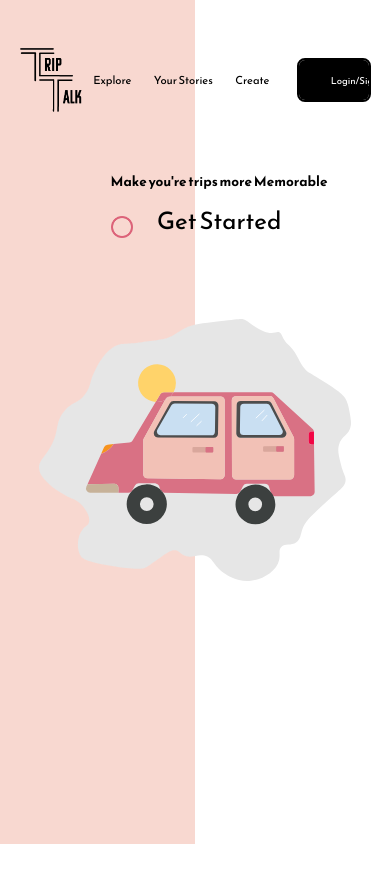
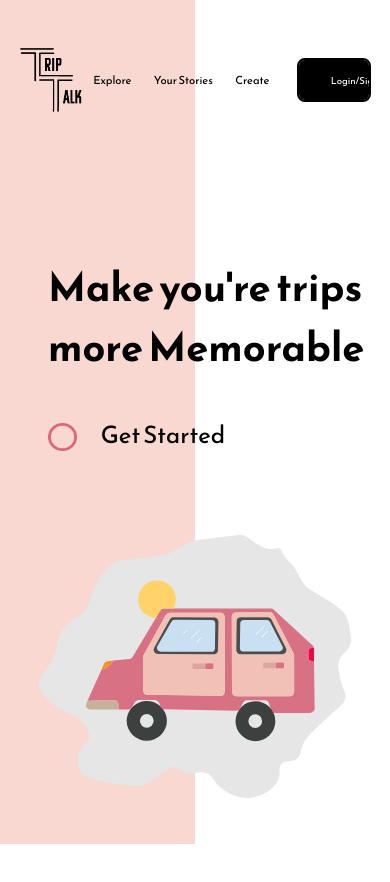
Before and after one commit to Rohith-Raju/triptalk-prod, a React (Create React App) app: page / in a window 390 px wide. Shown: the top 882 px of the page. After the commit the page ends 844 px from the top, so only its background shows below. Built offline with nearby package versions, Linux system fonts and the light colour scheme; no server answers.

Commit message:
made changes to homepage (frontend)

```diff
--- a/package.json
+++ b/package.json
@@ -6,6 +6,7 @@
     "@testing-library/jest-dom": "^5.14.1",
     "@testing-library/react": "^11.2.7",
     "@testing-library/user-event": "^12.8.3",
+    "firebase": "^9.0.0-beta.8",
     "gsap": "^3.7.1",
     "react": "^17.0.2",
     "react-dom": "^17.0.2",
--- a/src/App.js
+++ b/src/App.js
@@ -1,16 +1,19 @@
 import Homepage from './pages/homepage';
 import Login from './pages/login';
+import { Authprovider } from './contexts/Authcontext';
 import { BrowserRouter as Router, Switch, Route } from 'react-router-dom';
 
 function App() {
   return (
     <div className="App">
+      <Authprovider>
         <Router>
           <Switch>
             <Route path="/" exact component={Homepage} />
             <Route path="/signin" exact component={Login} />
           </Switch>
         </Router>
+      </Authprovider>
     </div>
   );
 }
--- /dev/null
+++ b/src/contexts/Authcontext.jsx
@@ -0,0 +1,34 @@
+import React, { useContext, createContext } from 'react';
+import app from '../firebase';
+import {
+  getAuth,
+  signInWithEmailAndPassword,
+  signInWithPopup,
+  GoogleAuthProvider,
+} from 'firebase/auth';
+
+const auth = getAuth(app);
+
+const Authcontext = createContext();
+
+export function useAuth() {
+  return useContext(Authcontext);
+}
+
+export const Authprovider = ({ children }) => {
+  const Googlesignup = () => {
+    const google = new GoogleAuthProvider();
+    return signInWithPopup(auth, google);
+  };
+
+  const emailPassword = () => {
+    signInWithEmailAndPassword(auth, email, password).then(user);
+  };
+
+  const value = {
+    Googlesignup,
+    emailPassword,
+  };
+
+  return <Authcontext.Provider value={value}>{children}</Authcontext.Provider>;
+};
--- /dev/null
+++ b/src/firebase.js
@@ -0,0 +1,15 @@
+import { initializeApp } from 'firebase/app';
+
+const firebaseConfig = {
+  apiKey: process.env.REACT_APP_FIREBASE_API_KEY,
+  authDomain: process.env.REACT_APP_FIREBASE_AUTH_DOMAIN,
+  projectId: process.env.REACT_APP_FIREBASE_PROJECT_ID,
+  storageBucket: process.env.REACT_APP_FIREBASE_STORAGE_BUCKET,
+  messagingSenderId: process.env.REACT_APP_FIREBASE_MESSAGING_SENDER_ID,
+  appId: process.env.REACT_APP_FIREBASE_APP_ID,
+  measurementId: process.env.REACT_APP_MEASUREMENT_ID,
+};
+
+const app = initializeApp(firebaseConfig);
+
+export default app;
--- a/src/pages/login.jsx
+++ b/src/pages/login.jsx
@@ -1,15 +1,29 @@
-import React, { useEffect, useRef } from 'react';
+import React, { useEffect, useRef, useState } from 'react';
 import { Link } from 'react-router-dom';
 import styles from '../styles/pages/login.module.css';
 import GoogleButton from 'react-google-button';
 import { useHistory } from 'react-router-dom';
 import Slider from '../components/silder';
+import gsap from 'gsap';
 
-import gsap from 'gsap';
+//module import
+
+import { useAuth } from '../contexts/Authcontext';
 
 const login = () => {
   const history = useHistory();
+  const [error, seterror] = useState();
   var display = useRef();
+
+  const { Googlesignup } = useAuth();
+
+  const google_popup = async () => {
+    try {
+      await Googlesignup;
+    } catch {
+      seterror();
+    }
+  };
 
   useEffect(() => {
     gsap.to(display, {
@@ -49,7 +63,7 @@ const login = () => {
           <div className={styles.inputdiv}>
             <form>
               <h2>Sign in to Trip-Talk</h2>
-              <GoogleButton />
+              <GoogleButton onClick={Googlesignup} />
               <hr className={styles.borderline} />
               <label htmlFor="Email">Email</label>
               <input type="email" />
--- a/src/styles/pages/homepage.module.css
+++ b/src/styles/pages/homepage.module.css
@@ -30,8 +30,8 @@
   cursor: pointer;
 }
 
-.header h1 {
-  font-size: 3.5vw;
+.header {
+  font-size: 2.5rem;
   font-family: 'Reem Kufi';
 }
 .car {
@@ -51,29 +51,32 @@
   .header {
     grid-row: 1/2;
     grid-column: 1/3;
-    font-size: 3%;
+    font-size: 2.5rem;
+    padding: 10rem 0rem 0rem 0rem;
   }
 
   .car {
     grid-column: 1/3;
-    width: 500px;
+    width: 29rem;
     margin: 0;
   }
 }
 
 @media screen and (max-width: 800px) {
   .hero {
-    padding: 10rem 0rem 0rem 0rem;
     display: flex;
     flex-direction: column;
     align-items: center;
   }
   .heading {
-    font-size: 3rem;
-    margin-left: 4rem;
+    padding: 4rem 0rem 0rem 0rem;
+    font-size: 2.8rem;
   }
   .cta {
-    margin-left: 4rem;
+    font-size: 2rem;
+  }
+  .cta img {
+    width: 2rem;
   }
 }
 @media screen and (max-width: 600px) {
@@ -83,9 +86,10 @@
   }
   .cta {
     margin-left: 3rem;
+    font-size: 1.9rem;
   }
   .cta img {
-    width: 1.4rem;
+    width: 1.8rem;
   }
   .car {
     padding-top: 3rem;
```
Also changed, not shown: 1 other file (tests, documents, lock files or other folders). Lines whose indentation alone changed are shown as unchanged.
